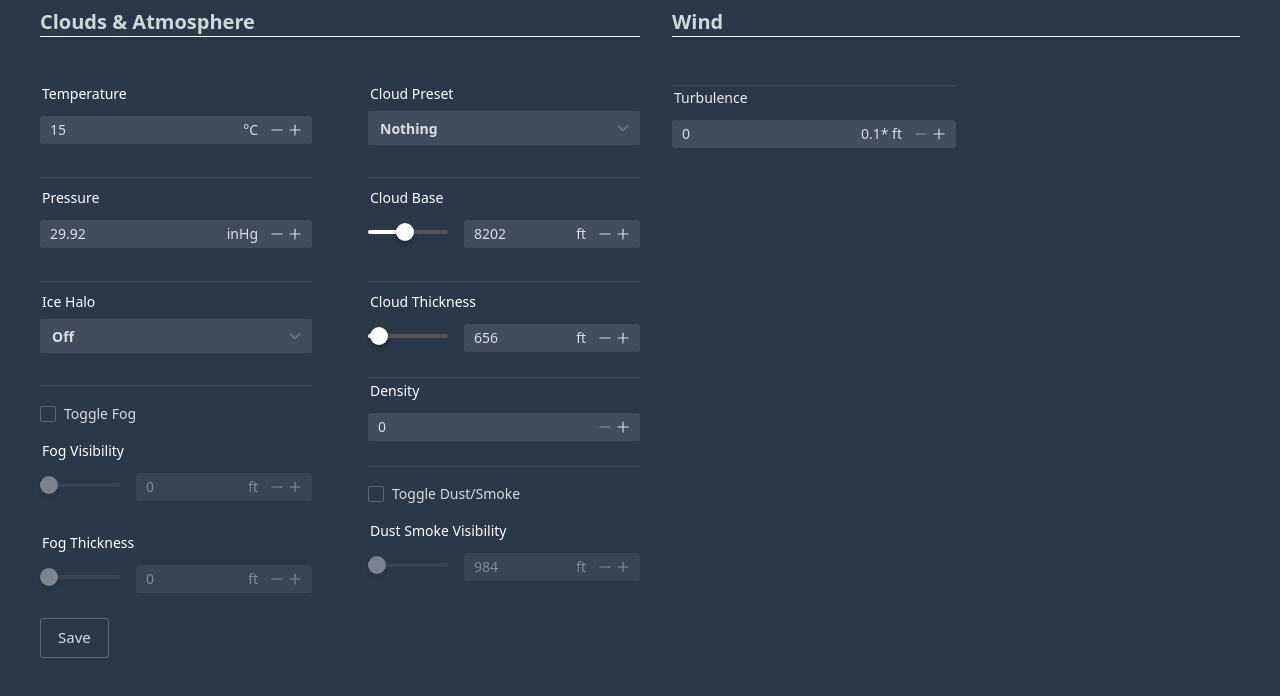
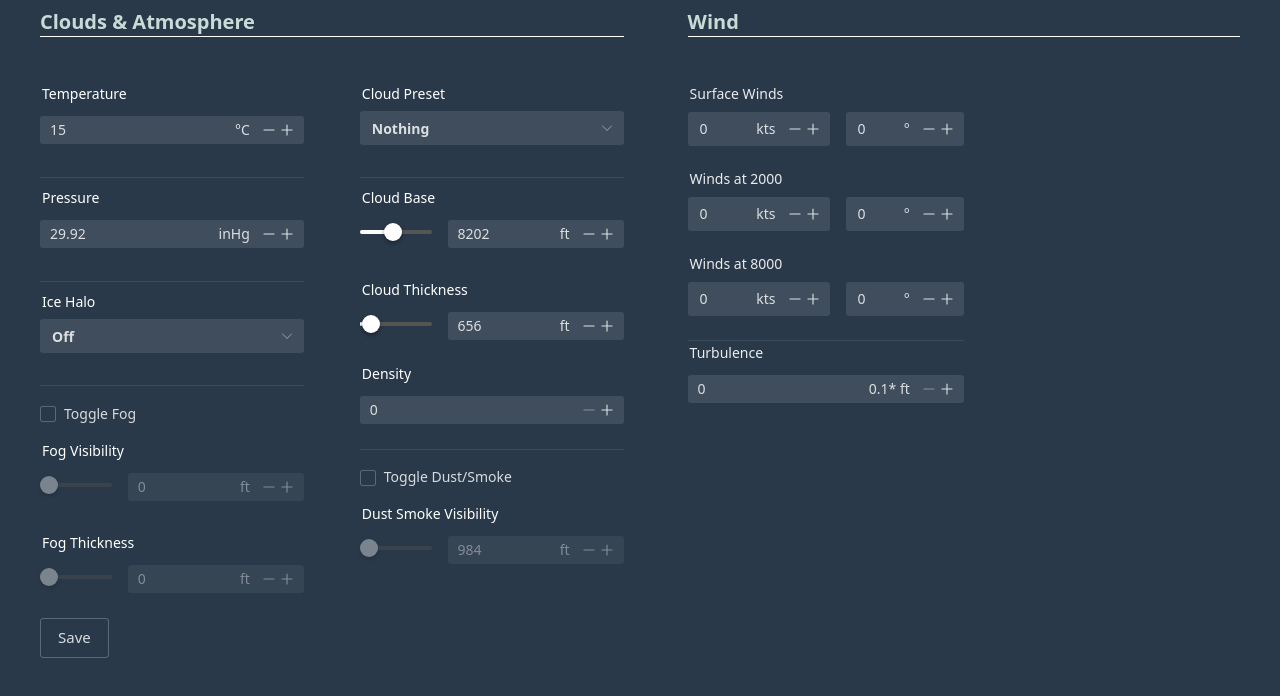
Before and after one commit to EMcNugget/WeatherEditor, a Vue app: page / in a window 1280 px wide. Shown: the top 696 px of the page. Built offline with nearby package versions, Linux system fonts and the light colour scheme.

Commit message:
Added wind inputs, but not formatting for such inputs

```diff
--- a/src/App.vue
+++ b/src/App.vue
@@ -13,15 +13,13 @@
         <AtmosphereClouds />
       </div>
       <div
-        class="flex justify-center flex-col w-1/2 h-full overflow-hidden pl-8 pr-10"
+        class="flex justify-center flex-col w-1/2 h-full overflow-hidden pl-8 pr-10 ml-8"
       >
         <h3 class="border-b border-white border-solid border-1 mb-12">Wind</h3>
         <WindConditions />
       </div>
     </div>
-    <n-button size="large" @click="$emit('save')" class="mb-4 ml-10"
-      >Save</n-button
-    >
+    <n-button size="large" class="mb-4 ml-10">Save</n-button>
   </n-config-provider>
 </template>
 
@@ -52,11 +50,22 @@ export default {
       themeStore.setThemeOverrides(overrides)
     }
 
+    const handleSaveClick = () => {
+      document.dispatchEvent(new Event('save'))
+    }
+
+    const addEventListener = () => {
+      document.addEventListener('save', handleSaveClick)
+    }
+
+    addEventListener()
+
     return {
       theme,
       selectedTheme,
       themeOverrides,
-      setThemeOverrides
+      setThemeOverrides,
+      handleSaveClick
     }
   }
 }
--- a/src/components/AtmosphereClouds.vue
+++ b/src/components/AtmosphereClouds.vue
@@ -72,14 +72,12 @@
       </n-form-item>
       <n-divider class="divider" />
       <SliderComponent labelText="Cloud Base" :val="base" suffix="ft" />
-      <n-divider class="divider" />
       <div v-if="cloud_options_value === 'Preset0'">
         <SliderComponent
           labelText="Cloud Thickness"
           :val="thickness"
           suffix="ft"
         />
-        <n-divider class="divider" />
         <n-form-item label="Density" label-style="color: white">
           <n-input-number
             id="cloud-thickness-input"
--- a/src/components/WindConditions.vue
+++ b/src/components/WindConditions.vue
@@ -1,5 +1,59 @@
 <template>
   <div>
+    <n-form-item label="Surface Winds">
+      <div class="flex flex-row w-1/2">
+        <n-input-number
+          id="sfc-winds-input"
+          class="w-3/5"
+          v-model:value="sfcwind"
+        >
+          <template #suffix>kts</template>
+        </n-input-number>
+        <n-input-number
+          class="ml-4 w-1/2"
+          id="sfc-winds-dir-input"
+          v-model:value="sfcwinddir"
+        >
+          <template #suffix>°</template>
+        </n-input-number>
+      </div>
+    </n-form-item>
+    <n-form-item label="Winds at 2000">
+      <div class="flex flex-row w-1/2">
+        <n-input-number
+          class="w-3/5"
+          id="twok-wind-input"
+          v-model:value="twokwind"
+        >
+          <template #suffix>kts</template>
+        </n-input-number>
+        <n-input-number
+          class="ml-4 w-1/2"
+          id="twok-wind-dir-input"
+          v-model:value="twokwinddir"
+        >
+          <template #suffix>°</template>
+        </n-input-number>
+      </div>
+    </n-form-item>
+    <n-form-item label="Winds at 8000">
+      <div class="flex flex-row w-1/2">
+        <n-input-number
+          class="w-3/5"
+          id="eightk-wind-input"
+          v-model:value="eightkwind"
+        >
+          <template #suffix>kts</template>
+        </n-input-number>
+        <n-input-number
+          class="ml-4 w-1/2"
+          id="eightk-wind-dir-input"
+          v-model:value="eightkwinddir"
+        >
+          <template #suffix>°</template>
+        </n-input-number>
+      </div>
+    </n-form-item>
     <n-divider class="divider w-1/2" />
     <n-form-item label="Turbulence">
       <n-input-number
@@ -29,10 +83,14 @@ export default {
   },
   setup() {
     return {
-      turbulence: ref(0)
+      turbulence: ref(0),
+      sfcwind: ref(0),
+      sfcwinddir: ref(0),
+      twokwind: ref(0),
+      twokwinddir: ref(0),
+      eightkwind: ref(0),
+      eightkwinddir: ref(0)
     }
   }
 }
 </script>
-
-<style scoped></style>
```
